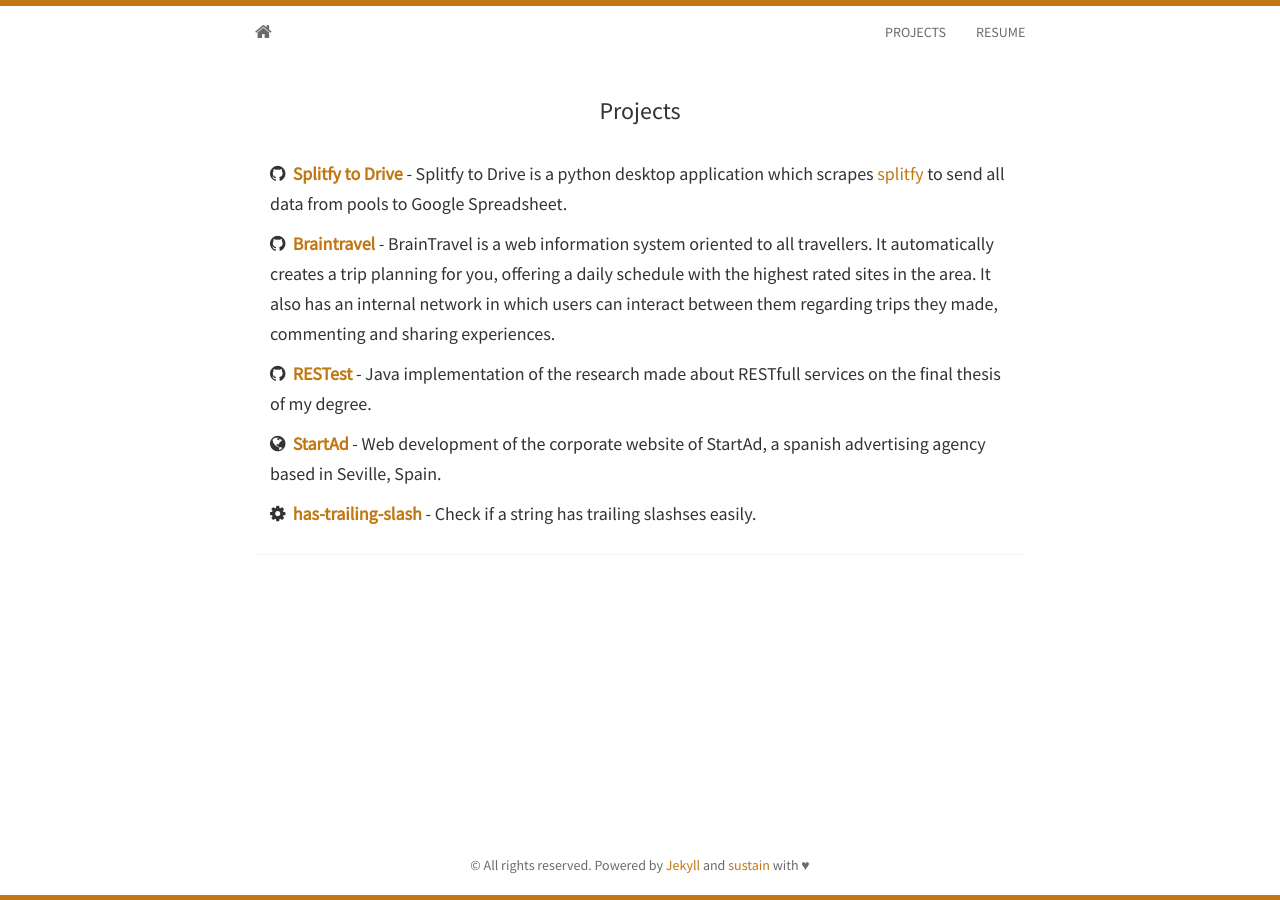
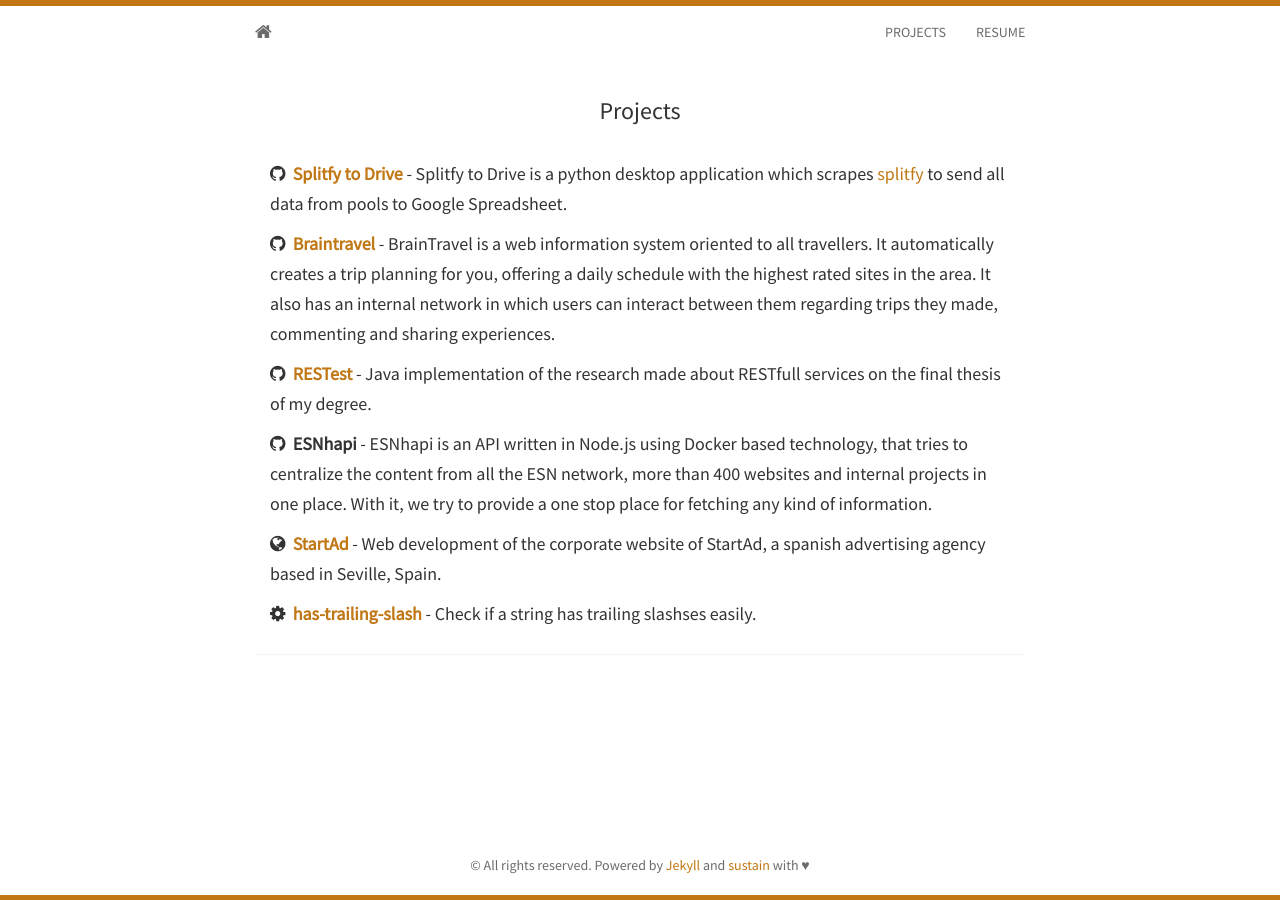
Before and after one commit to Javirln/javirln.github.io, a Jekyll site: the page built from projects.html, in a window 1280 px wide. Built offline with Jekyll 4.4.1, drawn with Linux system fonts in a browser that asks for light colours; nearby versions of some CDN libraries.

Commit message:
Project added

```diff
--- a/_includes/projects.html
+++ b/_includes/projects.html
@@ -20,6 +20,13 @@
                     - Java implementation of the research made about RESTfull services on the final thesis of my degree.
                 </h5>
                 <h5>
+                    <i class="fa fa-github"></i>&nbsp;&nbsp;<strong>ESNhapi</strong>
+                    - ESNhapi is an API written in Node.js using Docker based technology, that tries to centralize
+                    the content from all the ESN network, more than 400 websites and internal projects in one place. With it,
+                    we try to provide a one stop place for fetching any kind of information.
+
+                </h5>
+                <h5>
                     <i class="fa fa-globe"></i>&nbsp;&nbsp;<strong><a href="http://www.agenciastartad.com/">StartAd</a></strong>
                     - Web development of the corporate website of StartAd, a spanish advertising agency based in Seville, Spain.
                 </h5>
```
